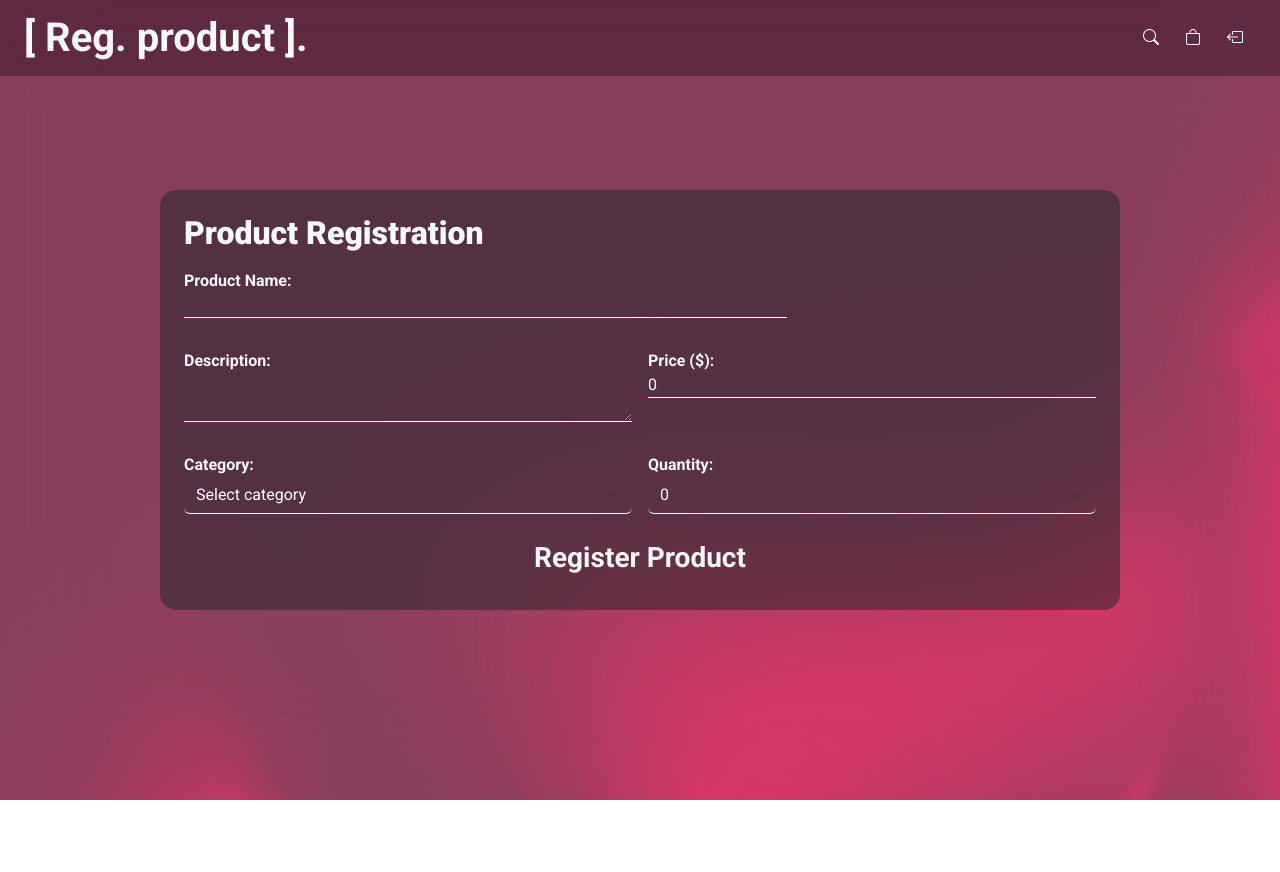
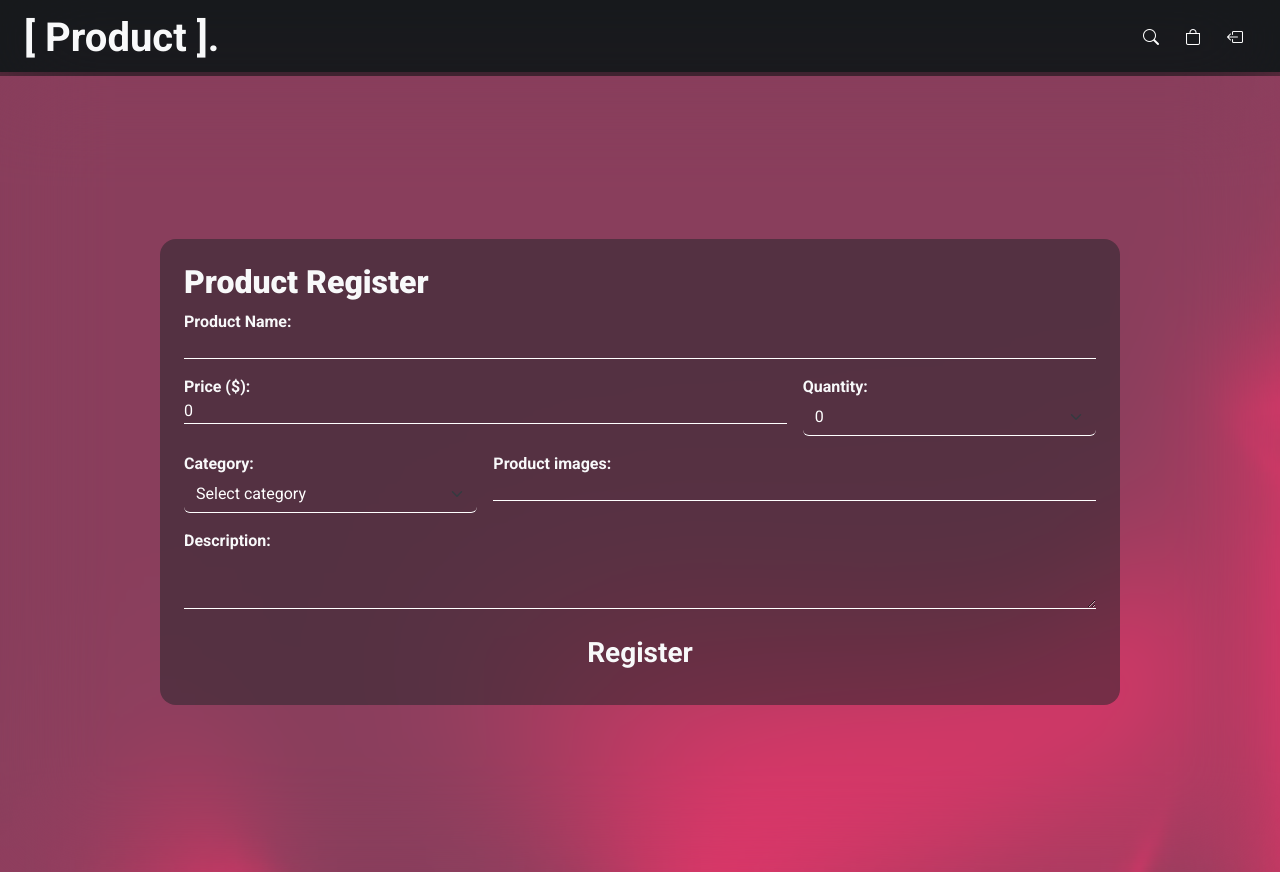
Before and after one commit to SamuelSoaresSilva/VUE-PHP, a Vue app in the folder VUE/: page /admin/product/register in a window 1280 px wide. Before the commit the page ends 800 px from the top, so only its background shows below. Built offline with nearby package versions, Linux system fonts and the light colour scheme; a web font is replaced by a local one.

Commit message:
Finish productRegister

```diff
--- a/VUE/index.html
+++ b/VUE/index.html
@@ -4,7 +4,7 @@
     <meta charset="UTF-8">
     <link rel="icon" href="/favicon.ico">
     <meta name="viewport" content="width=device-width, initial-scale=1.0">
-    <title>Vite App</title>
+    <title>[ NoStore ].</title>
   </head>
   <body>
     <div id="app"></div>
--- a/VUE/src/assets/GlobalCssOverlay.css
+++ b/VUE/src/assets/GlobalCssOverlay.css
@@ -51,3 +51,8 @@ button {
     padding-left: 0.5rem;
     color: #dfa2ad;
 }
+.max-characters{
+    overflow: hidden;
+    text-overflow: ellipsis;
+    white-space: nowrap;
+}
--- a/VUE/src/components/product/ProductCard.vue
+++ b/VUE/src/components/product/ProductCard.vue
@@ -39,10 +39,6 @@
   width: 16.5rem;
   height: auto;
 }
-.max-characters{
-  overflow: hidden;
-  text-overflow: ellipsis;
-  white-space: nowrap;
-}
+
 
 </style>
--- a/VUE/src/components/product/ProductRegisterForm.vue
+++ b/VUE/src/components/product/ProductRegisterForm.vue
@@ -1,11 +1,13 @@
 <script setup>
 import { ref } from 'vue';
+
 
 const productName = ref('');
 const productDescription = ref('');
 const productPrice = ref(0);
 const productCategory = ref('');
 const productQuantity = ref(0);
+const productImages = ref([])
 
 const submitForm = () => {
   const formData = {
@@ -13,7 +15,8 @@ const submitForm = () => {
     description: productDescription.value,
     price: parseFloat(productPrice.value),
     category: productCategory.value,
-    quantity: parseInt(productQuantity.value)
+    quantity: parseInt(productQuantity.value),
+    images: productImages(productImages.value)
   };
 
   console.log('Formulário enviado:', formData);
@@ -32,24 +35,24 @@ const clearForm = () => {
 
 <template>
     <div>
-      <h2 class="fw-bolder pb-2">Product Registration</h2>
+      <h2 class="fw-bolder">Product Register</h2>
       <form @submit.prevent="submitForm" class="row g-3">
-        <div class="col-md-8">
+        <div class="col-md-12">
           <label for="productName">Product Name:</label>
           <input type="text" v-model="productName" id="productName" class="form-control custom-input" required>
         </div>
 
-        <div class="col-md-6">
-          <label for="productDescription">Description:</label>
-          <textarea v-model="productDescription" id="productDescription" class="form-control custom-input" required></textarea>
+        <div class="col-md-8">
+          <label for="productPrice">Price ($):</label>
+          <input type="number" v-model="productPrice" id="productPrice" class="form-control custom-input" step="0.01" min="0.01" required>
         </div>
 
-        <div class="col-md-6">
-          <label for="productPrice">Price ($):</label>
-          <input type="number" v-model="productPrice" id="productPrice" class="form-control custom-input" required>
+        <div class="col-md-4">
+          <label for="productQuantity">Quantity:</label>
+          <input type="number" v-model="productQuantity" id="productQuantity" class="form-select custom-select" required>
         </div>
 
-        <div class="col-md-6">
+        <div class="col-md-4">
           <label for="productCategory">Category:</label>
           <select v-model="productCategory" id="productCategory" class="form-select custom-select" required>
             <option value="" disabled>Select category</option>
@@ -59,13 +62,18 @@ const clearForm = () => {
           </select>
         </div>
 
-        <div class="col-md-6">
-          <label for="productQuantity">Quantity:</label>
-          <input type="number" v-model="productQuantity" id="productQuantity" class="form-select custom-select" required>
+        <div class="col-md-8">
+          <label for="productImages">Product images:</label>
+          <input type="text" v-model="productImages" id="productImages" class="form-control custom-input" required>
+        </div>
+
+        <div class="col-md-12">
+          <label for="productDescription" class="max-characters">Description:</label>
+          <textarea v-model="productDescription" id="productDescription" class="form-control custom-input" maxlength="200" required></textarea>
         </div>
 
         <div class="col-12 text-center">
-          <button type="submit" class="btn text-light roboto-bold fs-3">Register Product</button>
+          <button type="submit" class="btn text-light roboto-bold fs-3">Register</button>
         </div>
       </form>
     </div>
@@ -73,8 +81,6 @@ const clearForm = () => {
 
 
 
-  <style scoped>
-  .form-control {
-    margin-bottom: 15px;
-  }
-  </style>
+<style scoped>
+
+</style>
--- a/VUE/src/router/index.js
+++ b/VUE/src/router/index.js
@@ -88,7 +88,7 @@ const routes = createRouter({
       name: 'product-register',
       component: RegisterProductView,
       meta:{
-        title: 'Reg. product',
+        title: 'Product',
         disableFooter: true
       }
     }
--- a/VUE/src/views/product/RegisterProductView.vue
+++ b/VUE/src/views/product/RegisterProductView.vue
@@ -1,11 +1,13 @@
 <script setup>
-import UserUpdateForm from "@/components/user/UserUpdateForm.vue";
 import AppBackgroundGif from "@/components/AppBackgroundGif.vue";
 import ProductRegisterForm from "@/components/product/ProductRegisterForm.vue";
+import AppViewPage from '@/components/AppViewPage.vue'
 </script>
 
 <template>
 
+
+    <app-view-page>
       <AppBackgroundGif>
       <section class="row w-75 gap-2">
         <section class="col bg-dark bg-opacity-50 rounded-4 p-4 background-blur align-content-center">
@@ -13,6 +15,9 @@ import ProductRegisterForm from "@/components/product/ProductRegisterForm.vue";
         </section>
       </section>
       </AppBackgroundGif>
+    </app-view-page>
+
+
 
 </template>
 
```
Also changed, not shown: 1 other file (tests, documents, lock files or other folders). Lines whose indentation alone changed are shown as unchanged.
